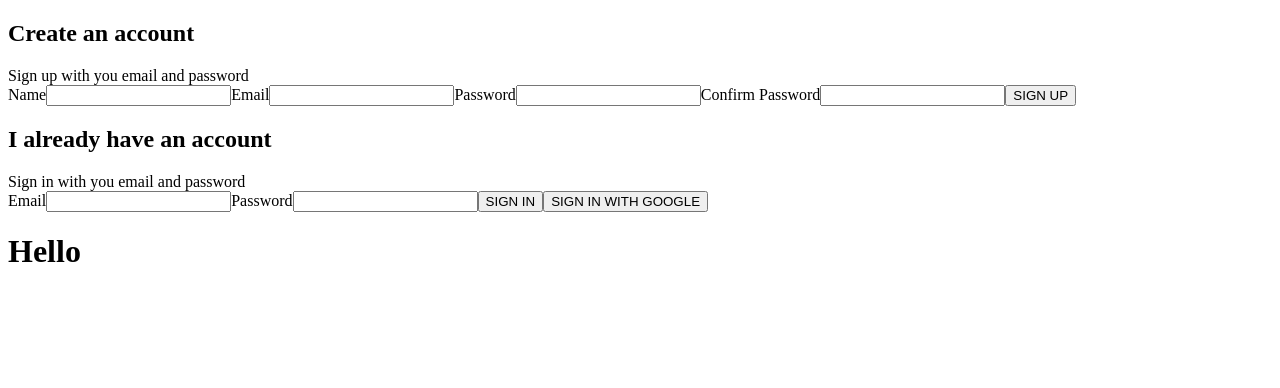
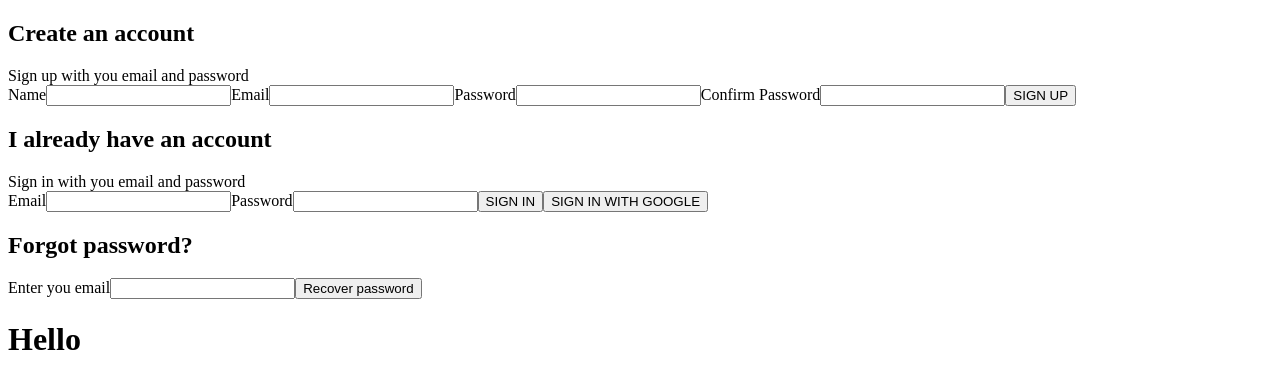
Before and after one commit to andresochoa91/Favorite-sites, a React (Create React App) app: page / in a window 1280 px wide. Shown: the top 388 px of the page. Built offline with nearby package versions, Linux system fonts and the light colour scheme; no server answers.

Commit message:
Forgot password component added

```diff
--- a/src/App.tsx
+++ b/src/App.tsx
@@ -4,14 +4,15 @@ import { PersonalContext } from './Context';
 
 interface IContext {
   greeting: string
+  currentUser: any
 }
 
 const App: React.FC = () => {
-  const { greeting } = useContext<IContext>(PersonalContext)
-
+  const { greeting, currentUser } = useContext<IContext>(PersonalContext);
 
   return (
     <div className="App">
+      {console.log(currentUser)}
       <Header />
       <h1>{ greeting }</h1>
     </div>
--- /dev/null
+++ b/src/Components/Edit.tsx
@@ -0,0 +1,17 @@
+import React from 'react';
+
+const Edit: React.FC = () => {
+  return (
+    <form>
+      <label htmlFor="">New username</label>
+      <input type="text"/>
+      <label htmlFor="">Old password</label>
+      <input type="password"/>
+      <label htmlFor="">new password</label>
+      <input type="password"/>
+      <button type="submit">UPDATE</button>
+    </form>
+  );
+}
+
+export default Edit;
--- /dev/null
+++ b/src/Components/ForgotPassword.tsx
@@ -0,0 +1,34 @@
+import React, { useState } from 'react';
+import {auth} from '../firebase/firebase.utils';
+
+
+const ForgotPassword: React.FC = () => {
+
+  const [ currentEmail, setCurrentEmail ] = useState<string>("");
+
+  const handleReset = async(event: React.FormEvent<HTMLFormElement>) => {
+    event.preventDefault();
+    auth.sendPasswordResetEmail(currentEmail)
+    .then((e) => {
+      console.log("yay", e)
+    })
+    .catch(error => console.error(error));
+  }
+
+  const handleChange = (event: any) => {
+    setCurrentEmail(event.target.value);
+  }
+
+  return (
+    <>
+      <h2>Forgot password?</h2>
+      <form onSubmit={ handleReset }>
+        <label htmlFor="">Enter you email</label>
+        <input onChange={ handleChange } type="email"/>
+        <button type="submit">Recover password</button>
+      </form>
+    </>
+  );
+}
+
+export default ForgotPassword;
--- a/src/Components/Header.tsx
+++ b/src/Components/Header.tsx
@@ -2,6 +2,8 @@ import React, { useContext } from 'react';
 import { PersonalContext } from '../Context';
 import { auth } from '../firebase/firebase.utils';
 import SignInSignUp from './SignInSignUp';
+import Edit from './Edit';
+import ForgotPassword from './ForgotPassword'
 
 const Header: React.FC = () => {
   const { currentUser } = useContext(PersonalContext)
@@ -12,9 +14,15 @@ const Header: React.FC = () => {
         currentUser
         // &&
         ?
-        <button onClick={() => auth.signOut()}>Sign out</button>
+        <>
+          <button onClick={() => auth.signOut()}>Sign out</button>
+          <Edit />
+        </>
         :
-        <SignInSignUp />
+        <>
+          <SignInSignUp />
+          <ForgotPassword />
+        </>
       }
     </>
   );
--- a/src/Context/index.tsx
+++ b/src/Context/index.tsx
@@ -19,10 +19,11 @@ export const Provider: React.FC<any> = (props) => {
         unsubscribeFromUserRef = userRef.onSnapshot((snapShot: any):void => {
           setCurrentUser({
             id: snapShot.id,
-            ...snapShot.data
+            ...snapShot.data()
           })
         })
       }
+      // console.log(currentUser)
       setCurrentUser(userAuth);
     })
     return () => {
```
